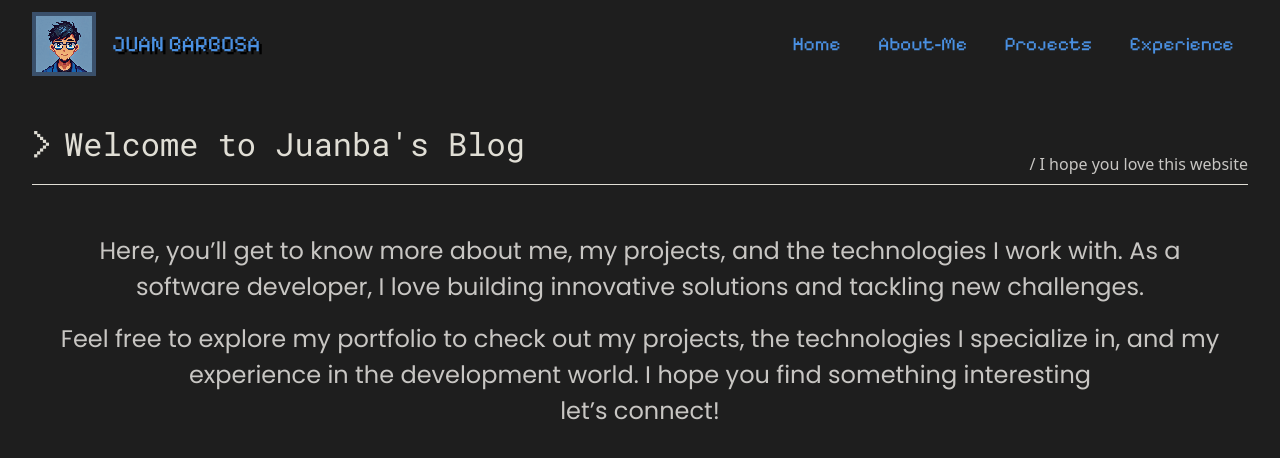
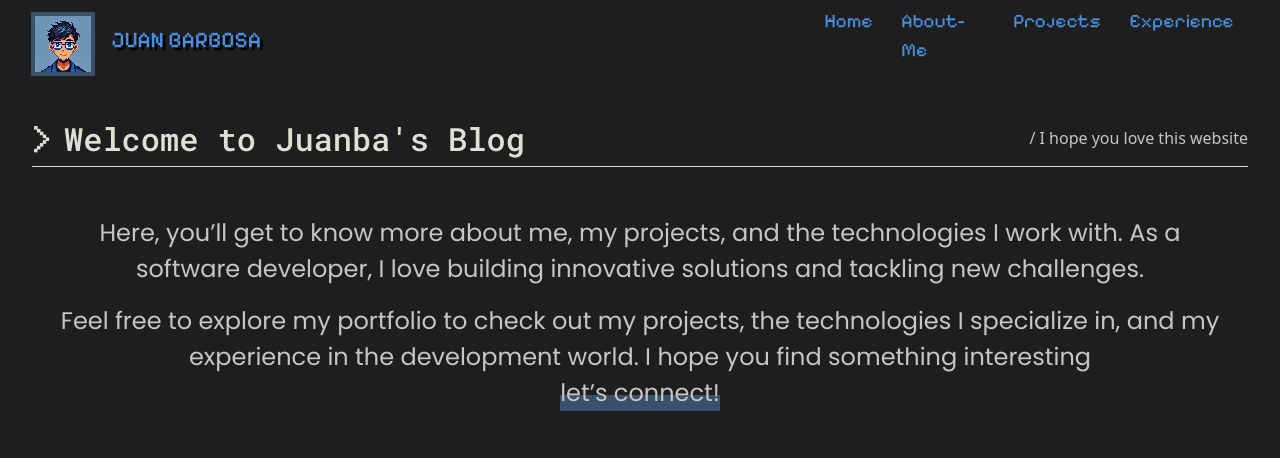
Before and after one commit to JuanBM0308/JuanbaBlog, an Angular app: page / in a window 1280 px wide. Shown: the top 458 px of the page. Built offline with nearby package versions, Linux system fonts and the light colour scheme.

Commit message:
Correcion sonido navbar y efecto hover conntact

```diff
--- a/angular.json
+++ b/angular.json
@@ -30,7 +30,7 @@
             "styles": [
               "src/styles.css"
             ],
-            "scripts": []
+            "scripts": [ ]
           },
           "configurations": {
             "production": {
--- a/package.json
+++ b/package.json
@@ -18,6 +18,7 @@
     "@angular/platform-browser": "^19.1.0",
     "@angular/platform-browser-dynamic": "^19.1.0",
     "@angular/router": "^19.1.0",
+    "bootstrap": "^5.3.3",
     "rxjs": "~7.8.0",
     "tslib": "^2.3.0",
     "zone.js": "~0.15.0"
--- a/src/app/home/home.component.css
+++ b/src/app/home/home.component.css
@@ -1,5 +1,5 @@
 /**
-* ? Estilos navbar
+* ! Estilos navbar
 */
 nav {
     display: flex;
@@ -36,6 +36,14 @@ nav {
     font-family: var(--fontTitlesPixel);
     text-shadow: 3px 3px 0px black;
     float: right;
+}
+
+#containerLinks li {
+    list-style-type: none;
+}
+
+#containerLinks a {
+    text-decoration: none;
 }
 
 #containerLinks {
@@ -153,7 +161,7 @@ nav {
 }
 
 /**
-* ? Estilos Main
+* ! Estilos Main
 */
 section {
     margin: 2rem;
@@ -190,11 +198,6 @@ section {
     color: var(--normalText);
 }
 
-hr {
-    color: var(--colorTitles);
-    margin-top: 0.5rem;
-}
-
 @media (max-width: 977px) {
     #subWelcome {
         display: none;
@@ -207,8 +210,14 @@ hr {
     }
 }
 
+.divisorLine {
+    width: auto;
+    background-color: var(--colorTitles);
+    height: 1px;
+}
+
 /**
-* ? Estilos descripcion del proyecto
+* ! Estilos descripcion del proyecto
 */
 #containerAbout {
     display: flex;
@@ -230,3 +239,47 @@ hr {
     font-size: 36px;
     color: var(--highlightColor);
 }
+
+/**
+* ? Estilo barra progresiva (resalta texto)
+*/
+#letsConnect {
+    color: var(--normalText);
+}
+
+.hoverHighlighted {
+    position: relative;
+    display: inline-block;
+}
+
+.hoverHighlighted::before {
+    content: "";
+    position: absolute;
+    left: 0;
+    bottom: 0;
+    width: 100%;
+    height: 1rem;
+    background-color: var(--secodaryColor);
+    z-index: -1;
+}
+
+.hoverHighlighted::after {
+    content: "";
+    position: absolute;
+    left: 0;
+    bottom: 0;
+    width: 0;
+    height: 1rem;
+    background-color: var(--highlightColor);
+    transition: width 0.3s ease-in-out;
+    z-index: -1;
+}
+
+.hoverHighlighted:hover::after {
+    width: 100%;
+    background-color: var(--highlightColor);
+}
+
+/**
+* ! Estilos footer
+*/
--- a/src/app/home/home.component.html
+++ b/src/app/home/home.component.html
@@ -13,10 +13,10 @@
 
         <div id="containerLinks" [ngClass]="{'show-menu': menuOpen, 'hide-menu': !menuOpen}">
             <ul id="principalLinks">
-                <a href="" src="../../assets/soundClickRetroCoin.mp3" (click)="playSound()"><li class="linkNav">Home</li></a>
-                <a href="" (click)="playSound()"><li class="linkNav">About-Me</li></a>
-                <a href="" (click)="playSound()"><li class="linkNav">Projects</li></a>
-                <a href="" (click)="playSound()"><li class="linkNav">Experience</li></a>
+                <a href="#" class="audioClick" (click)="playSound($event)"><li class="linkNav">Home</li></a>
+                <a href="#" class="audioClick" (click)="playSound($event)"><li class="linkNav">About-Me</li></a>
+                <a href="#" class="audioClick" (click)="playSound($event)"><li class="linkNav">Projects</li></a>
+                <a href="#" class="audioClick" (click)="playSound($event)"><li class="linkNav">Experience</li></a>
             </ul>
         </div>
     </nav>
@@ -38,12 +38,19 @@
                 </p>
             </div>
         </div>
-        <hr class="divisorLine">
+        <div class="divisorLine"></div>
     </section>
     <section id="containerAbout">
         <div id="aboutProject">
             <p>Here, you’ll get to know more about me, my projects, and the technologies I work with. As a software developer, I love building innovative solutions and tackling new challenges.</p>
-            <p>Feel free to explore my portfolio to check out my projects, the technologies I specialize in, and my experience in the development world. I hope you find something interesting <a href=""><br>let’s connect!</a></p>
+            <p>Feel free to explore my portfolio to check out my projects, the technologies I specialize in, and my experience in the development world. I hope you find something interesting
+                <a href="#" id="letsConnect">
+                    <br><span class="hoverHighlighted">let’s connect!</span>
+                </a>
+            </p>
         </div>
     </section>
 </main>
+<footer>
+    gh
+</footer>
--- a/src/app/home/home.component.ts
+++ b/src/app/home/home.component.ts
@@ -30,17 +30,16 @@ export class HomeComponent {
 
       setTimeout(() => {
         this.renderer.setStyle(menu, 'display', 'none');
-      }); // Ajusta el tiempo según la animación
+      }); // Ajusta el tiempo segun la animación
     }
   }
 
   /**
   * TODO: Reprodución de sonido navbar
   */
-  playSound(): void {
-    let audio = new Audio('../../assets/soundClickRetroCoin.mp3');
-    audio.preload = 'auto';
-    audio.play().catch(error => console.log("Error al reproducir el sonido:", error));
+  playSound(event: Event): void {
+    let audio = new Audio('assets/soundClickRetroCoin.mp3');
+    audio.play().catch(error => console.error("Error reproduciendo el sonido:", error));
   }
 
 }
--- a/src/index.html
+++ b/src/index.html
@@ -5,11 +5,12 @@
   <title>Juanba's Blog</title>
   <base href="/">
   <meta name="viewport" content="width=device-width, initial-scale=1">
-  <script src="https://unpkg.com/@tailwindcss/browser@4"></script>
   <link class="rounded-xl" rel="shortcut icon" href="assets/libroIcon.png" type="image/x-icon">
   <link rel="stylesheet" href="https://fonts.googleapis.com/css2?family=Material+Symbols+Outlined" />
+  <link href="https://cdn.jsdelivr.net/npm/bootstrap@5.3.3/dist/css/bootstrap.min.css" rel="stylesheet" integrity="sha384-QWTKZyjpPEjISv5WaRU9OFeRpok6YctnYmDr5pNlyT2bRjXh0JMhjY6hW+ALEwIH" crossorigin="anonymous">
 </head>
 <body>
   <app-root></app-root>
+  <script src="https://cdn.jsdelivr.net/npm/bootstrap@5.3.3/dist/js/bootstrap.bundle.min.js" integrity="sha384-YvpcrYf0tY3lHB60NNkmXc5s9fDVZLESaAA55NDzOxhy9GkcIdslK1eN7N6jIeHz" crossorigin="anonymous"></script>
 </body>
 </html>
--- a/src/styles.css
+++ b/src/styles.css
@@ -18,6 +18,7 @@
     --detailsColor: #5C7A99;
     --highlightColor: #4A90E2;
     --normalText: #C8C6C3;
+    --colorBehind: #818a91;
 }
 
 body {
```
Also changed, not shown: 1 other file (tests, documents, lock files or other folders).
